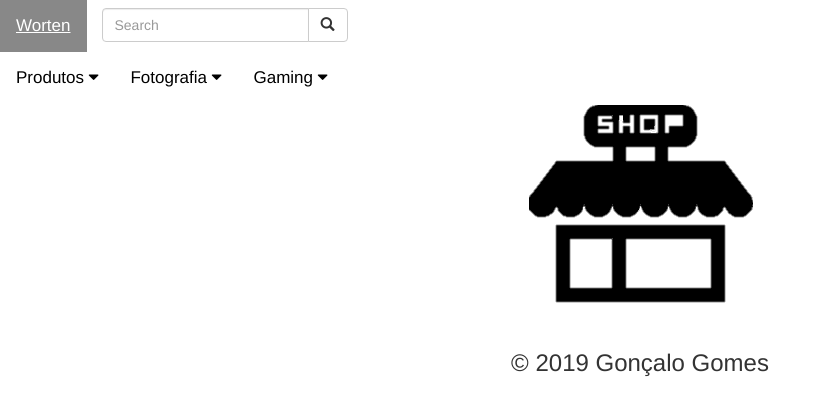
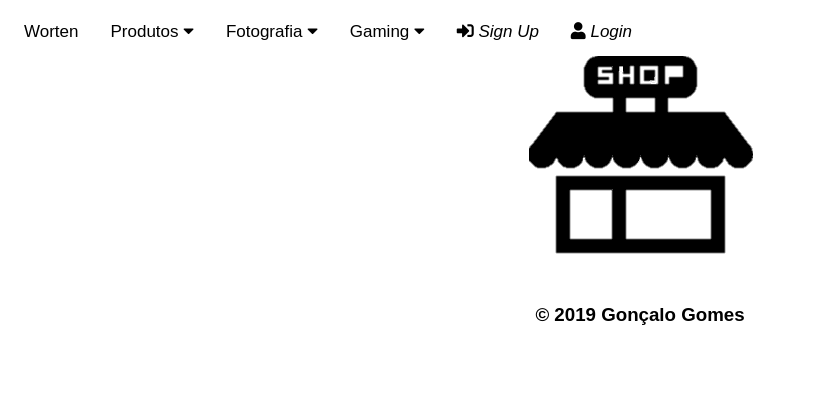
Before and after one commit to Goncaloalexandrefgomes/herokut107, a Python web app: template templates/index.html in a window 1280 px wide. Shown: the top 416 px of the page, without its empty margins (0-831 px from the left). Run offline with Jinja, Linux system fonts and the light colour scheme; the template is opened without the code that fills it, so the values that code supplies are empty; some libraries are stand-ins or nearby versions.

Commit message:
Adicionei o navbar /login,register

```diff
--- a/static/style.css
+++ b/static/style.css
@@ -4,6 +4,7 @@ body {
   text-align: center;
 }
 
+/* NAVBAR */
 /* Add a black background color to the top navigation */
 .topnav {
   background-color: white;
@@ -119,3 +120,142 @@ body {
     text-align: left;
   }
 }
+
+/* Login */
+/* Full-width input fields */
+input[type=text], input[type=password] {
+  width: 100%;
+  padding: 12px 20px;
+  margin: 8px 0;
+  display: inline-block;
+  border: 1px solid #ccc;
+  box-sizing: border-box;
+}
+
+/* Set a style for all buttons */
+button {
+  background-color: #4CAF50;
+  color: white;
+  padding: 14px 20px;
+  margin: 8px 0;
+  border: none;
+  cursor: pointer;
+  width: 100%;
+}
+
+button:hover {
+  opacity: 0.8;
+}
+
+/* Extra styles for the cancel button */
+.cancelbtn {
+  width: auto;
+  padding: 10px 18px;
+  background-color: #f44336;
+}
+
+/* Center the image and position the close button */
+.imgcontainer {
+  text-align: center;
+  margin: 24px 0 12px 0;
+  position: relative;
+}
+
+img.avatar {
+  width: 40%;
+  border-radius: 50%;
+}
+
+.container {
+  padding: 16px;
+}
+
+span.psw {
+  float: right;
+  padding-top: 16px;
+}
+
+/* The Modal (background) */
+.modal {
+  display: none; /* Hidden by default */
+  position: fixed; /* Stay in place */
+  z-index: 1; /* Sit on top */
+  left: 0;
+  top: 0;
+  width: 100%; /* Full width */
+  height: 100%; /* Full height */
+  overflow: auto; /* Enable scroll if needed */
+  background-color: rgb(0,0,0); /* Fallback color */
+  background-color: rgba(0,0,0,0.4); /* Black w/ opacity */
+  padding-top: 60px;
+}
+
+/* Modal Content/Box */
+.modal-content {
+  background-color: #fefefe;
+  margin: 5% auto 15% auto; /* 5% from the top, 15% from the bottom and centered */
+  border: 1px solid #888;
+  width: 80%; /* Could be more or less, depending on screen size */
+}
+
+/* The Close Button (x) */
+.close {
+  position: absolute;
+  right: 25px;
+  top: 0;
+  color: #000;
+  font-size: 35px;
+  font-weight: bold;
+}
+
+.close:hover,
+.close:focus {
+  color: red;
+  cursor: pointer;
+}
+
+/* Add Zoom Animation */
+.animate {
+  -webkit-animation: animatezoom 0.6s;
+  animation: animatezoom 0.6s
+}
+
+@-webkit-keyframes animatezoom {
+  from {-webkit-transform: scale(0)}
+  to {-webkit-transform: scale(1)}
+}
+
+@keyframes animatezoom {
+  from {transform: scale(0)}
+  to {transform: scale(1)}
+}
+
+/* Change styles for span and cancel button on extra small screens */
+@media screen and (max-width: 300px) {
+  span.psw {
+     display: block;
+     float: none;
+  }
+  .cancelbtn {
+     width: 100%;
+  }
+}
+
+/* BOTOES */
+.btn {
+  background-color: #ddd;
+  border: none;
+  color: black;
+  padding: 16px 32px;
+  text-align: center;
+  font-size: 16px;
+  margin: 4px 2px;
+  transition: 0.3s;
+}
+
+.btn:hover {
+  background-color: #868e89;
+  color: white;
+}
+
+/* FOOTER */
--- a/templates/layout.html
+++ b/templates/layout.html
@@ -7,30 +7,13 @@
     <!-- Load an icon library -->
     <link rel="stylesheet" href="https://cdnjs.cloudflare.com/ajax/libs/font-awesome/4.7.0/css/font-awesome.min.css">
     <link rel="stylesheet" href="static/style.css">
-    <link rel="stylesheet" href="https://maxcdn.bootstrapcdn.com/bootstrap/3.4.0/css/bootstrap.min.css">
+    <link rel="stylesheet" href="https://use.fontawesome.com/releases/v5.8.2/css/all.css" integrity="sha384-oS3vJWv+0UjzBfQzYUhtDYW+Pj2yciDJxpsK1OYPAYjqT085Qq/1cq5FLXAZQ7Ay" crossorigin="anonymous">
 
 </head>
 <body>
 
 <div class="topnav" id="myTopnav">
-    <a href="#news">Worten</a>
-    <form class="navbar-form navbar-left" action="/action_page.php">
-      <div class="input-group">
-        <input type="text" class="form-control" placeholder="Search" name="search">
-        <div class="input-group-btn">
-          <button class="btn btn-default" type="submit">
-            <i class="glyphicon glyphicon-search"></i>
-          </button>
-        </div>
-      </div>
-    </form>
-    <a href="javascript:void(0);" class="icon" onclick="myFunction()">&#9776;</a>
-</div>
-
-
-
-
-<div class="topnav" id="myTopnav">
+    <a class="navbar-brand" href="/">Worten</a>
     <div class="dropdown">
         <button class="dropbtn">Produtos
             <i class="fa fa-caret-down"></i>
@@ -61,7 +44,46 @@
             <a href="#">Link 3</a>
         </div>
     </div>
+    <i><a href="#"><span class="fas fa-sign-in-alt"></span> Sign Up</a></i>
+    <i><a href="#" onclick="document.getElementById('id01').style.display='block'" style="width:auto;"><span class="fas fa-user"></span> Login</a></i>
 </div>
+
+
+
+<div id="id01" class="modal">
+
+  <form class="modal-content animate" action="/action_page.php">
+    <div class="imgcontainer">
+      <span onclick="document.getElementById('id01').style.display='none'" class="close" title="Close Modal">&times;</span>
+      <img src="/static/images/logo.png" alt="Avatar" class="avatar">
+    </div>
+
+    <div class="container">
+      <label for="uname"><b>Username</b></label>
+      <input type="text" placeholder="Enter Username" name="uname" required>
+
+      <label for="psw"><b>Password</b></label>
+      <input type="password" placeholder="Enter Password" name="psw" required>
+
+      <button type="submit" class="btn">Login</button>
+      <label>
+        <input type="checkbox" checked="checked" name="remember"> Remember me
+      </label>
+    </div>
+  </form>
+</div>
+
+<script>
+// Get the modal
+var modal = document.getElementById('id01');
+
+// When the user clicks anywhere outside of the modal, close it
+window.onclick = function(event) {
+    if (event.target == modal) {
+        modal.style.display = "none";
+    }
+}
+</script>
 
 {% block conteudo %}
 {% endblock %}
```
Also changed, not shown: static/images/logo.png (added).
